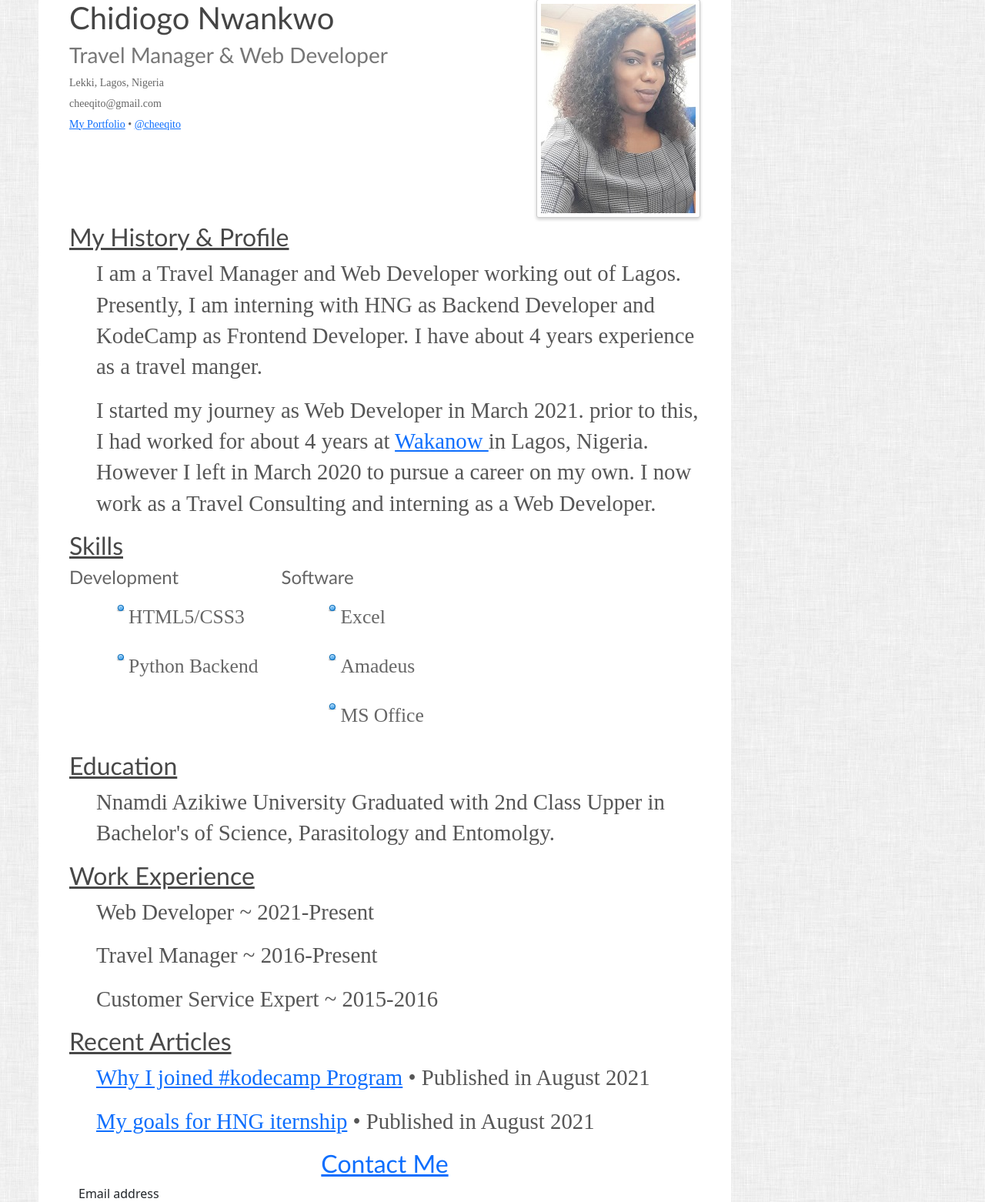
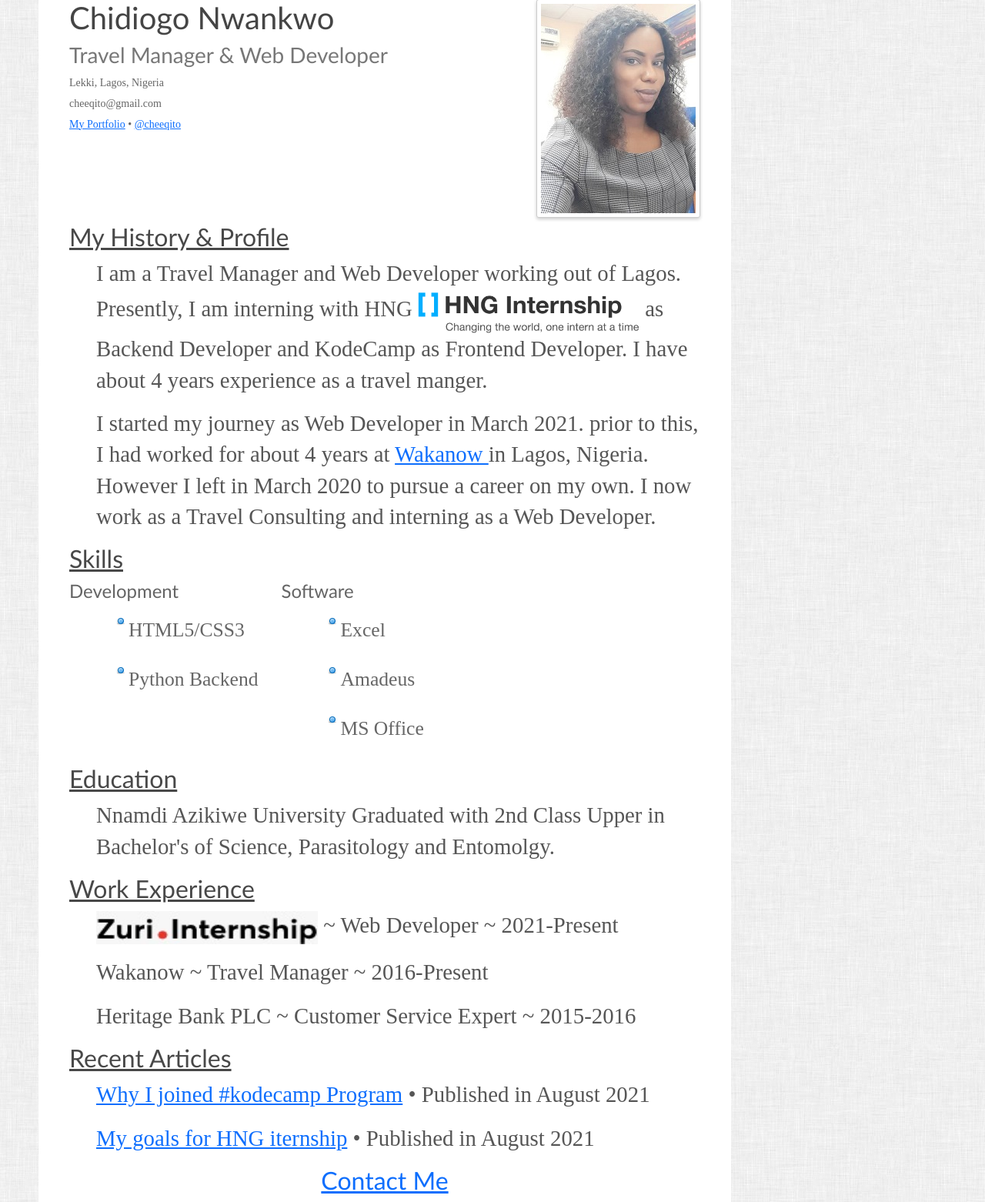
Before and after one commit to Cheediogo/Resume, a Django app: template templates/home.html in a window 1280 px wide. Shown: the part 36-1598 px from the top of the page at 77% size. Run offline with Django 3.2, Linux system fonts and the light colour scheme; the template is opened without the code that fills it, so the values that code supplies are empty; some web fonts are replaced.

Commit message:
Second Commit

```diff
--- a/templates/home.html
+++ b/templates/home.html
@@ -41,7 +41,7 @@
 
 		<section id="profile">
 			<h2>My History &amp; Profile</h2>
-			<p itemprop="description">I am a Travel Manager and Web Developer working out of Lagos. Presently, I am interning with HNG as Backend Developer and KodeCamp as Frontend Developer. I have about 4 years experience as a travel manger.</p>
+			<p itemprop="description">I am a Travel Manager and Web Developer working out of Lagos. Presently, I am interning with HNG <img src="{% static 'images/hng.png' %}" style="height: 2em; width: 10em;" alt="" /> as Backend Developer and KodeCamp as Frontend Developer. I have about 4 years experience as a travel manger.</p>
 
 			<p>I started my journey as Web Developer in March 2021. prior to this, I had worked for about 4 years at <a href="http://www.wakanow.com/">Wakanow </a> in Lagos, Nigeria. However I left in March 2020 to pursue a career on my own. I now work as a Travel Consulting and interning as a Web Developer.</p>
 		</section>
@@ -73,9 +73,9 @@
 
 		<section id="experience">
 			<h2>Work Experience</h2>
-			<p>Web Developer ~ 2021-Present</p>
-			<p>Travel Manager ~ 2016-Present</p>
-			<p>Customer Service Expert <span itemprop="worksFor=https://www.hbng.com"> </span> ~ 2015-2016</p>
+			<p><img src="{% static 'images/zuri.jpeg' %}" style="height: 1.5em; width: 10em;" alt=""> ~ Web Developer ~ 2021-Present</p>
+			<p>Wakanow ~ Travel Manager ~ 2016-Present</p>
+			<p>Heritage Bank PLC ~ Customer Service Expert <span itemprop="worksFor=https://www.hbng.com"> </span> ~ 2015-2016</p>
 		</section>
 
 		<section id="articles">
```
Also changed, not shown: static/images/Zuri.jpeg (added), static/images/hng.png (added).
